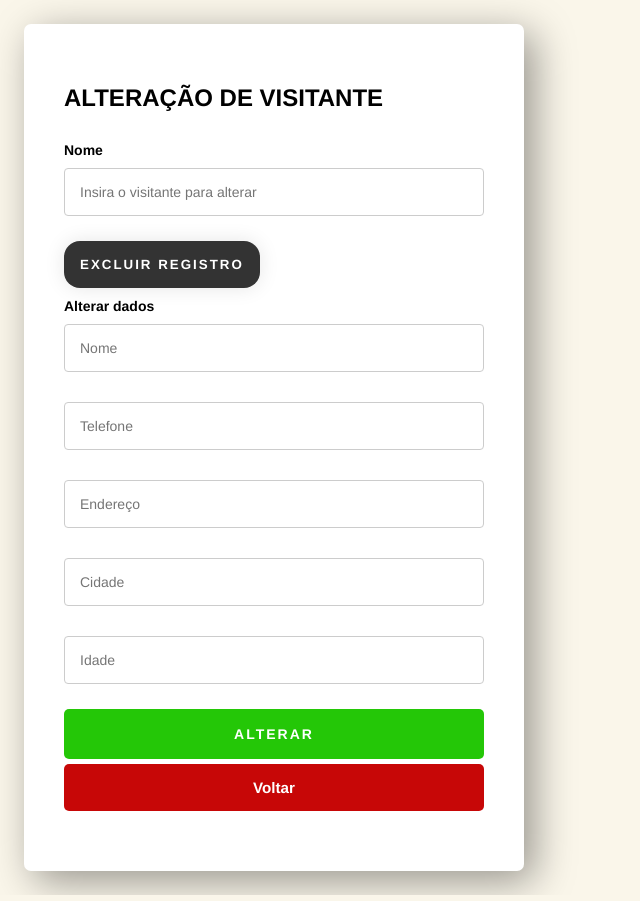
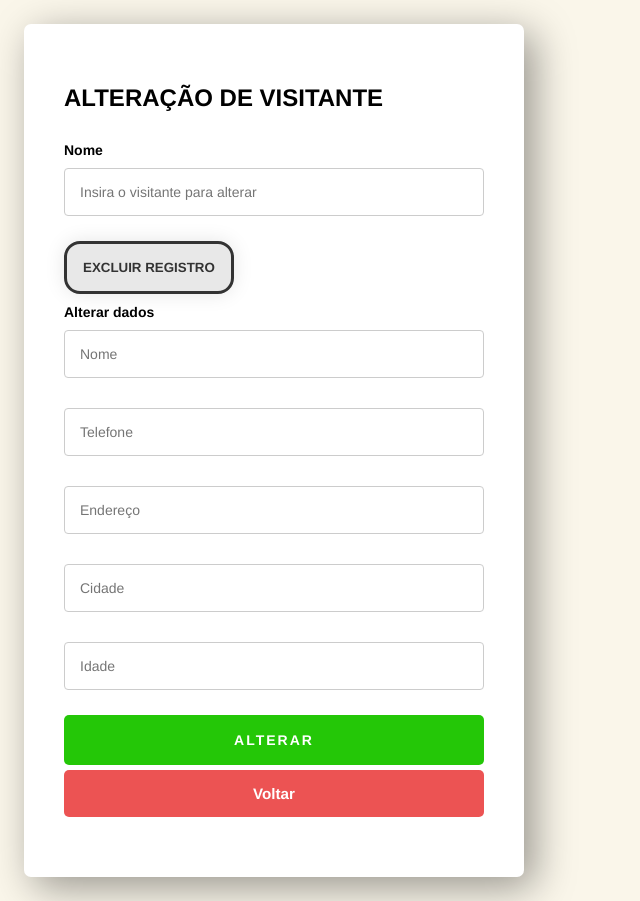
Before and after one commit to Super-Easy-Softwares/frontend-recepcao10-v1, a plain HTML site: page alterar.html in a window 1280 px wide. Shown: the whole page, without its empty margins (0-640 px from the left). Drawn offline with Linux system fonts and the light colour scheme.

Commit message:
feat(improvments): fix major bugs

```diff
--- a/css/style.css
+++ b/css/style.css
@@ -8,6 +8,7 @@ body {
     background-color: #faf6ea;
     justify-content: center;
     align-items: center;
+    font-family: Helvetica;
 }
 
 h1 {
@@ -180,7 +181,7 @@ button {
     height: 35px;
     font-family: Helvetica;
     font-size: 12px;
-    background-color: #c70707;
+    background-color: #ec5353;
     border-radius: 5px;
     color: #fff;
 }
@@ -189,7 +190,7 @@ button {
     text-decoration: none;
     border: none;
     border-radius: 5px;
-    background-color: #c70707;
+    background-color: #ec5353;
     color: #fff;
     width: 85%;
     font-weight: 600;
@@ -199,10 +200,18 @@ button {
     text-decoration: none;
     border: none;
     border-radius: 5px;
-    background-color: #c70707;
+    background-color: #ec5353;
     color: #fff;
     width: 100%;
     font-weight: 600;
+}
+
+.but5 {
+    background-color: #cccccc75;
+    color: #333;
+    border: 3px solid #333;
+    box-shadow: #333;
+    letter-spacing: 0;
 }
 
 h3 {
```
Also changed, not shown: index.html (+1 -1 lines), cadastro.html (line endings or trailing spaces).
